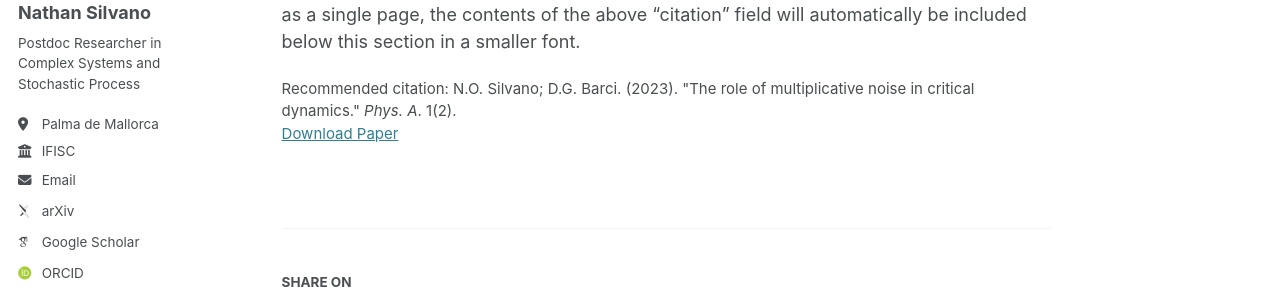
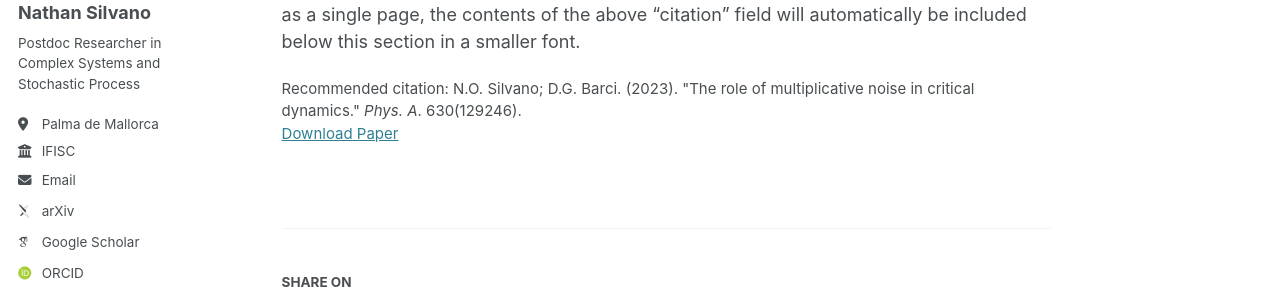
Before and after one commit to Jaegg3rNat/Jaegg3rNat.github.io, a Jekyll site: the page built from _publications/2010-10-01-paper-title-number-2.md, in a window 1280 px wide and 1109 px high. Shown: the part 283-577 px from the top of the window. Built offline with Jekyll 4.4.1, drawn with Linux system fonts in a browser that asks for light colours; some web fonts are replaced.

Commit message:
Update m.md

```diff
--- a/_publications/2010-10-01-paper-title-number-2.md
+++ b/_publications/2010-10-01-paper-title-number-2.md
@@ -8,7 +8,7 @@ date: 2023-10-01
 venue: 'Journal of Physica A'
 slidesurl: #'http://academicpages.github.io/files/slides2.pdf'
 paperurl: 'https://doi.org/10.1016/j.physa.2023.129246'
-citation: 'N.O. Silvano; D.G. Barci. (2023). &quot;The role of multiplicative noise in critical dynamics.&quot; <i>Phys. A</i>. 1(2).'
+citation: 'N.O. Silvano; D.G. Barci. (2023). &quot;The role of multiplicative noise in critical dynamics.&quot; <i>Phys. A</i>. 630(129246).'
 ---
 
 The contents above will be part of a list of publications, if the user clicks the link for the publication than the contents of section will be rendered as a full page, allowing you to provide more information about the paper for the reader. When publications are displayed as a single page, the contents of the above "citation" field will automatically be included below this section in a smaller font.
```
